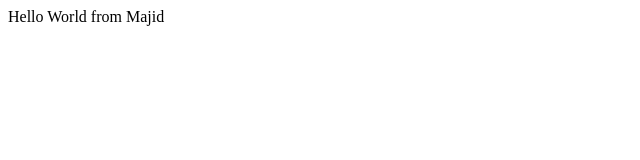
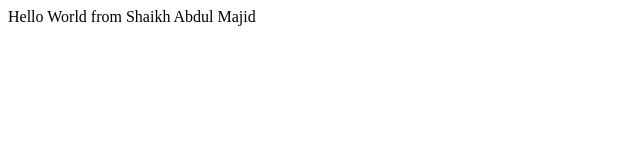
Before and after one commit to samajid80/poj1-bc2020, a plain HTML site: page index.html in a window 1280 px wide. Shown: the whole page, without its empty margins (0-640 px from the left). Drawn offline with Linux system fonts and the light colour scheme.

Commit message:
Update index.html

```diff
--- a/index.html
+++ b/index.html
@@ -5,7 +5,7 @@
   </head>
   <body>
     <div>
-      Hello World from Majid
+      Hello World from Shaikh Abdul Majid
     </div>
   </body>
 </html>
```
